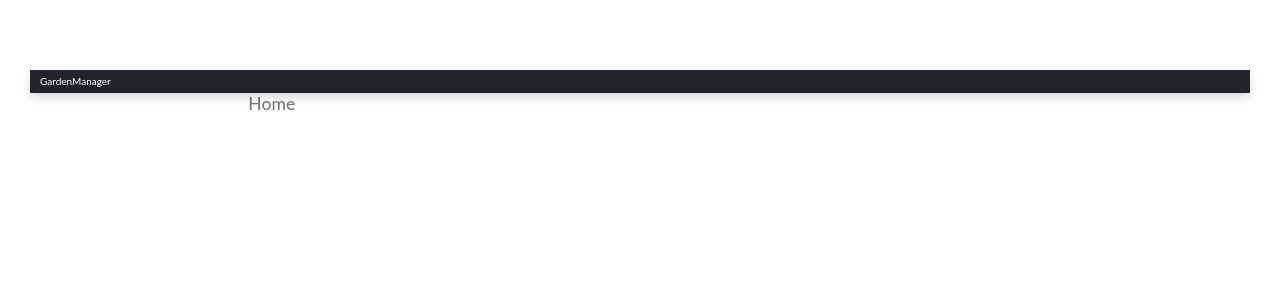
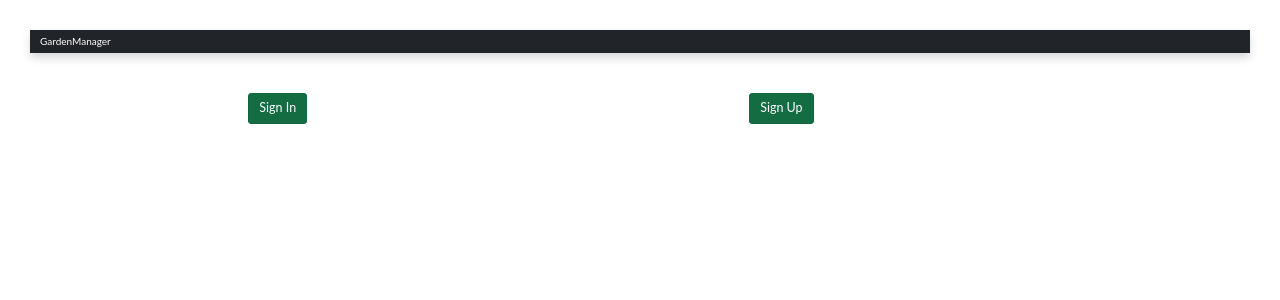
Before and after one commit to CCecilia/gardenManager, a React (Create React App) app: page / in a window 1280 px wide. Shown: the top 300 px of the page. Built offline with nearby package versions, Linux system fonts and the light colour scheme.

Commit message:
added home screen

```diff
--- a/src/App.scss
+++ b/src/App.scss
@@ -24,11 +24,13 @@ body {
     font-weight: 400;
     line-height: 1.7;
     color: $color-grey-dark;
-    padding: 3rem;
     box-sizing: border-box;
-    padding-top: 70px;
 }
 
 .remove-all-margin{
     margin:0 !important;
 }
+
+main {
+  padding-top: 5vh;
+}
--- a/src/App.tsx
+++ b/src/App.tsx
@@ -22,8 +22,8 @@ const App: React.FC = () => {
           <main className="col-md-9 ms-sm-auto col-lg-10 px-md-4">
             <Routes>
               <Route path={'/'} element={<Home />} />
-              <Route path="/login" element={<SignIn history={['']} />} />
-              <Route path="/register" element={<SignUp />} />
+              <Route path="/signIn" element={<SignIn />} />
+              <Route path="/signUp" element={<SignUp />} />
               <Route path="/dashboard" element={<Dashboard />} />
               <Route path="/home" element={<Home />} />
             </Routes>
--- a/src/components/home/Home.tsx
+++ b/src/components/home/Home.tsx
@@ -1,12 +1,19 @@
+import { Link } from 'react-router-dom';
 import React from 'react';
 
 const Home: React.FC = () => {
   return (
     <>
-      <header className="jumbotron">
-        <h3>Home</h3>
-      </header>
+      <div className='row'>
+        <div className="col">
+          <Link to={'/signIn'} className="btn btn-success btn-lg active" aria-current="page">Sign In</Link>
+        </div>
+        <div className="col">
+          <Link to={'/signUp'} className="btn btn-success btn-lg active" aria-current="page">Sign Up</Link>
+        </div>
+      </div>
     </>
   );
 };
+
 export default Home;
--- a/src/components/signIn/SignIn.tsx
+++ b/src/components/signIn/SignIn.tsx
@@ -7,15 +7,13 @@ import { AxiosError } from 'axios';
 import { useAuth } from '../../hooks/useAuth';
 import { useNavigate } from 'react-router-dom';
 
-type Props = {
-  history: string[];
-};
+type Props = {};
 type InputValues = {
   email: string;
   password: string;
 };
 
-const SignIn: React.FC<Props> = ({ history }) => {
+const SignIn: React.FC<Props> = () => {
   const [loading, setLoading] = useState<boolean>(false);
   const [message, setMessage] = useState<string>('');
   const navigate = useNavigate();
@@ -29,7 +27,7 @@ const SignIn: React.FC<Props> = ({ history }) => {
   });
   const auth = useAuth();
 
-  const handleLogin = async (formValue: InputValues) => {
+  const handleSignIn = async (formValue: InputValues) => {
     const { email, password } = formValue;
     setMessage('');
     setLoading(true);
@@ -53,7 +51,7 @@ const SignIn: React.FC<Props> = ({ history }) => {
         <Formik
           initialValues={initialValues}
           validationSchema={validationSchema}
-          onSubmit={handleLogin}
+          onSubmit={handleSignIn}
         >
           <Form>
             <div className="form-group">
```
Also changed, not shown: src/components/dashBoard/DashBoard.tsx (+10 -1 lines).
